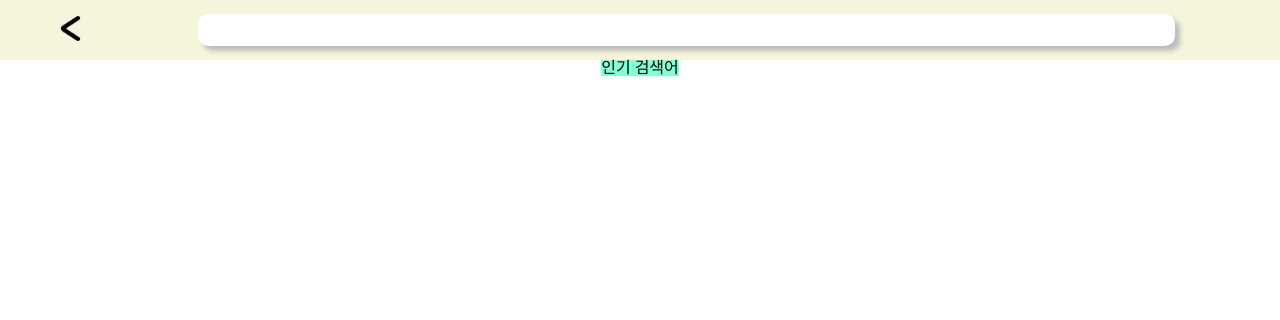
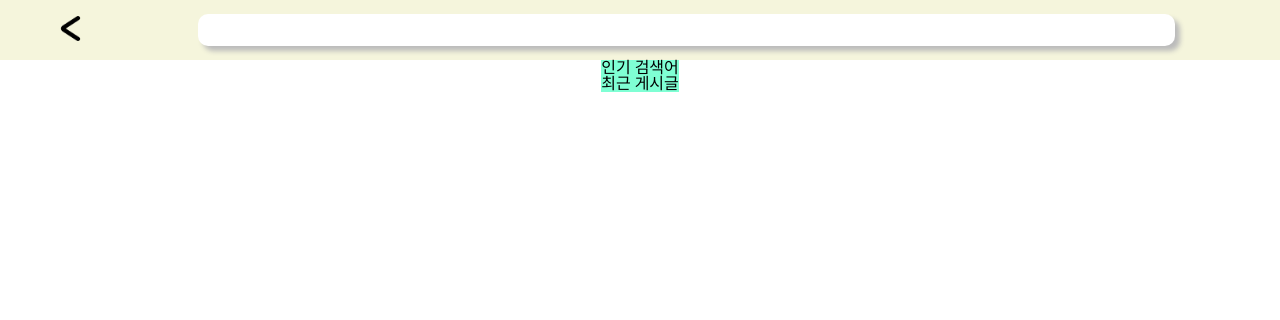
Before and after one commit to woojoung1217/Zootopia, a Django app: template Zootopia/Animal/templates/search.html in a window 1280 px wide. Shown: the top 320 px of the page. Run offline with Django 3.2, Linux system fonts and the light colour scheme; the template is opened without the code that fills it, so the values that code supplies are empty.

Commit message:
[FE] 설계: 검색 main 부분 구조 설계(희찬)

```diff
--- a/Zootopia/Animal/templates/search.html
+++ b/Zootopia/Animal/templates/search.html
@@ -31,13 +31,17 @@
       <!-- 인기 검색어 시작 -->
       <div id="hotTopicArea">
         <p class="top-title">인기 검색어</p>
+        <div class="hot-topic-cnotent">
 
-
+        </div>
       </div>
       <!-- 인기 검색어 끝 -->
       <!-- 최근 글 시작 -->
       <div id="recentUpdateArea">
+        <p class="top-title">최근 게시글</p>
+        <div class="recent-update-content">
 
+        </div>
       </div>
       <!-- 최근 글 끝 -->
     </div>
```
